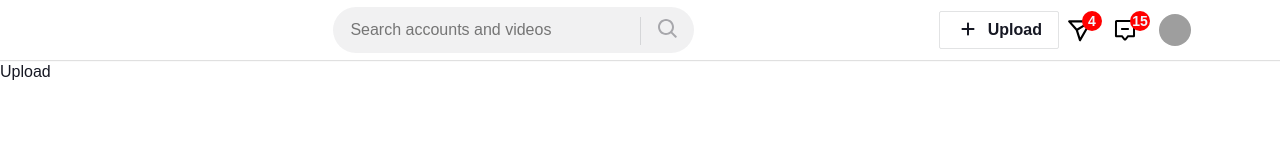
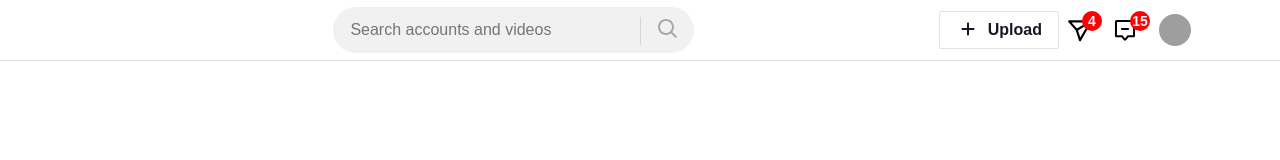
Before and after one commit to thegioiao190/tiktok, a React (Create React App) app: page /upload in a window 1280 px wide. Shown: the top 160 px of the page. Built offline with nearby package versions, Linux system fonts and the light colour scheme; grey boxes are pictures that could not be loaded; a web font is replaced by a local one.

Commit message:
Sửa lỗi và hoàn thiện phần Header #2

```diff
--- a/public/index.html
+++ b/public/index.html
@@ -5,10 +5,7 @@
         <link rel="icon" href="%PUBLIC_URL%/favicon.ico" />
         <meta name="viewport" content="width=device-width, initial-scale=1" />
         <meta name="theme-color" content="#000000" />
-    <meta
-      name="description"
-      content="Web site created using create-react-app"
-    />
+        <meta name="description" content="Web site created using create-react-app" />
         <link rel="apple-touch-icon" href="%PUBLIC_URL%/logo192.png" />
         <!--
       manifest.json provides metadata used when your web app is installed on a
@@ -24,7 +21,7 @@
       work correctly both with client-side routing and a non-root public URL.
       Learn how to configure a non-root public URL by running `npm run build`.
     -->
-    <title>React App</title>
+        <title>Tiktok - Make your day</title>
     </head>
     <body>
         <noscript>You need to enable JavaScript to run this app.</noscript>
@@ -38,6 +35,5 @@
 
       To begin the development, run `npm start` or `yarn start`.
       To create a production bundle, use `npm run build` or `yarn build`.
-    -->
-  </body>
+    --></body>
 </html>
--- a/src/components/GlobalStyles/GlobalStyles.scss
+++ b/src/components/GlobalStyles/GlobalStyles.scss
@@ -25,7 +25,37 @@ body {
     line-height: 1.5;
     text-rendering: optimizeSpeed;
     color: var(--text-color);
+    overflow-y: overlay; //thanh cuon noi len tren content
 }
+
+//Scoll bar
+
+html *::-webkit-scrollbar {
+    border-radius: 0;
+    width: 8px;
+}
+html *::-webkit-scrollbar {
+    border-radius: 0;
+    width: 8px;
+}
+html *::-webkit-scrollbar-thumb {
+    border-radius: 4px;
+    background-color: rgba(22, 24, 35, 0.06);
+}
+html *::-webkit-scrollbar-thumb {
+    border-radius: 4px;
+    background-color: rgba(22, 24, 35, 0.06);
+}
+html *::-webkit-scrollbar-track {
+    border-radius: 0;
+    background-color: rgba(0, 0, 0, 0);
+}
+html *::-webkit-scrollbar-track {
+    border-radius: 0;
+    background-color: rgba(0, 0, 0, 0);
+}
+
+//////
 button,
 input,
 [tabindex] {
--- a/src/components/Layouts/DefaultLayout/DefaultLayout.module.scss
+++ b/src/components/Layouts/DefaultLayout/DefaultLayout.module.scss
@@ -8,6 +8,7 @@
     min-height: 1000px;
     display: flex;
     padding: var(--default-layout-width-space);
+    margin-top: var(--default-layout-header-height, 60px);
 }
 .content {
     flex: 1;
--- a/src/components/Layouts/components/Header/Header.module.scss
+++ b/src/components/Layouts/components/Header/Header.module.scss
@@ -6,11 +6,14 @@
     --search-background-color: rgba(22, 24, 35, 0.06);
     --search-button-right: 52px;
 
+    position: fixed;
+    z-index: 10;
+    display: flex;
+    justify-content: center;
     width: 100%;
     height: var(--default-layout-header-height, 60px);
     box-shadow: 0px 1px 1px rgb(0 0 0 / 12%);
-    display: flex;
-    justify-content: center;
+    background-color: white;
 }
 .inner {
     display: flex;
--- a/src/components/Layouts/components/Header/index.js
+++ b/src/components/Layouts/components/Header/index.js
@@ -34,62 +34,6 @@ const MENU_ITEMS = [
         children: {
             title: 'Language',
             data: [
-                {
-                    code: 'en',
-                    title: 'English',
-                },
-                {
-                    code: 'vi',
-                    title: 'Vietnamese',
-                },
-                {
-                    code: 'en',
-                    title: 'English',
-                },
-                {
-                    code: 'vi',
-                    title: 'Vietnamese',
-                },
-                {
-                    code: 'en',
-                    title: 'English',
-                },
-                {
-                    code: 'vi',
-                    title: 'Vietnamese',
-                },
-                {
-                    code: 'en',
-                    title: 'English',
-                },
-                {
-                    code: 'vi',
-                    title: 'Vietnamese',
-                },
-                {
-                    code: 'en',
-                    title: 'English',
-                },
-                {
-                    code: 'vi',
-                    title: 'Vietnamese',
-                },
-                {
-                    code: 'en',
-                    title: 'English',
-                },
-                {
-                    code: 'vi',
-                    title: 'Vietnamese',
-                },
-                {
-                    code: 'en',
-                    title: 'English',
-                },
-                {
-                    code: 'vi',
-                    title: 'Vietnamese',
-                },
                 {
                     code: 'en',
                     title: 'English',
--- a/src/components/Layouts/components/Search/index.js
+++ b/src/components/Layouts/components/Search/index.js
@@ -49,6 +49,8 @@ function Search() {
         }
     };
     return (
+        //Using a wrapper <div> tag around the reference element solves this by creating a new parentNode context.
+        <div>
             <Headless
                 visible={showResult && searchResult.length > 0}
                 interactive={true}
@@ -91,6 +93,7 @@ function Search() {
                     </button>
                 </div>
             </Headless>
+        </div>
     );
 }
 export default Search;
--- a/src/components/Popper/Menu/Menu.module.scss
+++ b/src/components/Popper/Menu/Menu.module.scss
@@ -6,6 +6,12 @@
 }
 .menu-popper {
     padding-bottom: 8px;
+    display: flex;
+    flex-direction: column;
+}
+
+.menu-body {
+    overflow-y: auto; //de cuon len xuong duoc- thanh cuon nam chung content
 }
 
 .menu-item {
@@ -24,6 +30,7 @@
 
 //file header
 .header {
+    flex-shrink: 0;
     height: 50px;
     position: relative;
     margin-top: -8px;
--- a/src/components/Popper/Menu/index.js
+++ b/src/components/Popper/Menu/index.js
@@ -52,7 +52,7 @@ function Menu({ hideOnClick = false, children, items, onHandleMenuClick = () =>
                                 title={current.title}
                             />
                         )}
-                        {renderItems()}
+                        <div className={cx('menu-body')}>{renderItems()}</div>
                     </PopperWrapper>
                 </div>
             )}
```
Also changed, not shown: 1 other file (tests, documents, lock files or other folders). Lines whose indentation alone changed are shown as unchanged.
